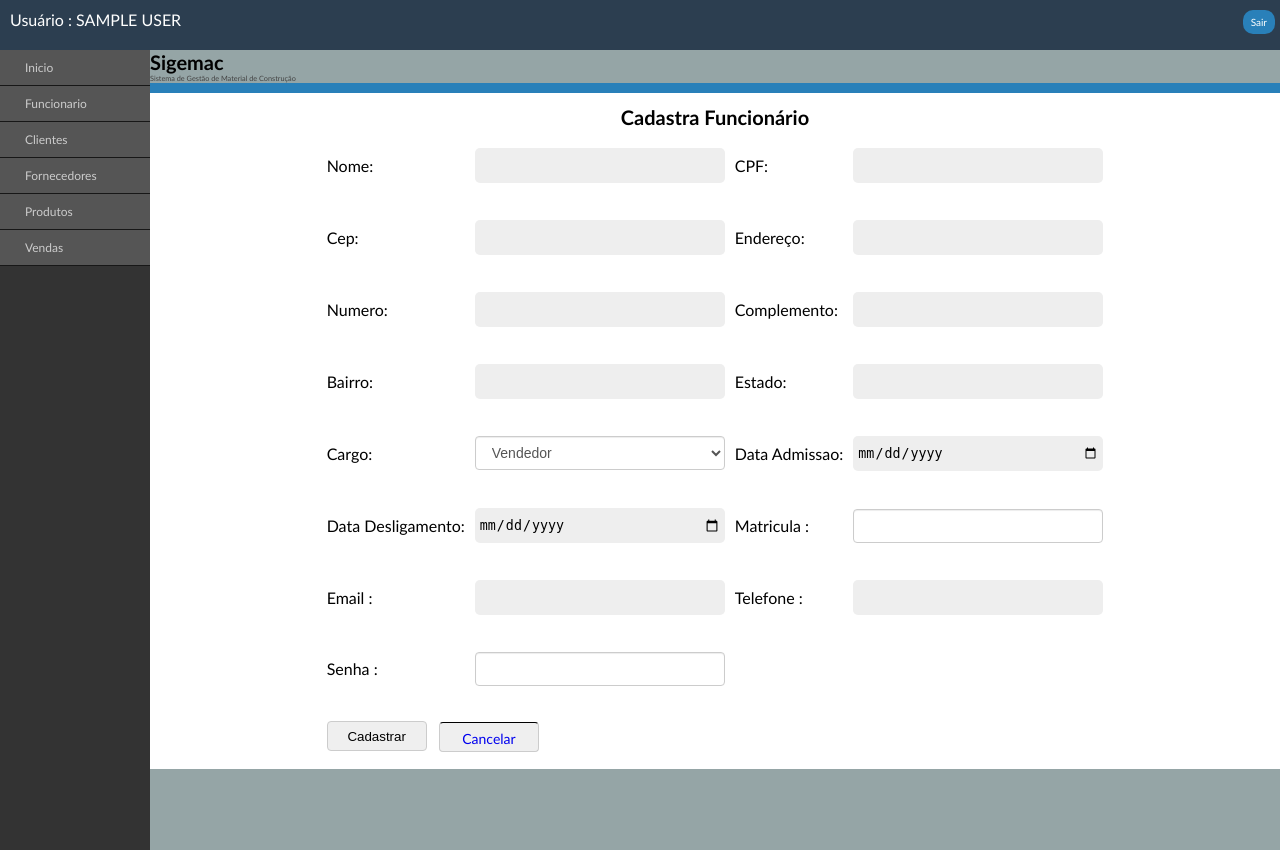
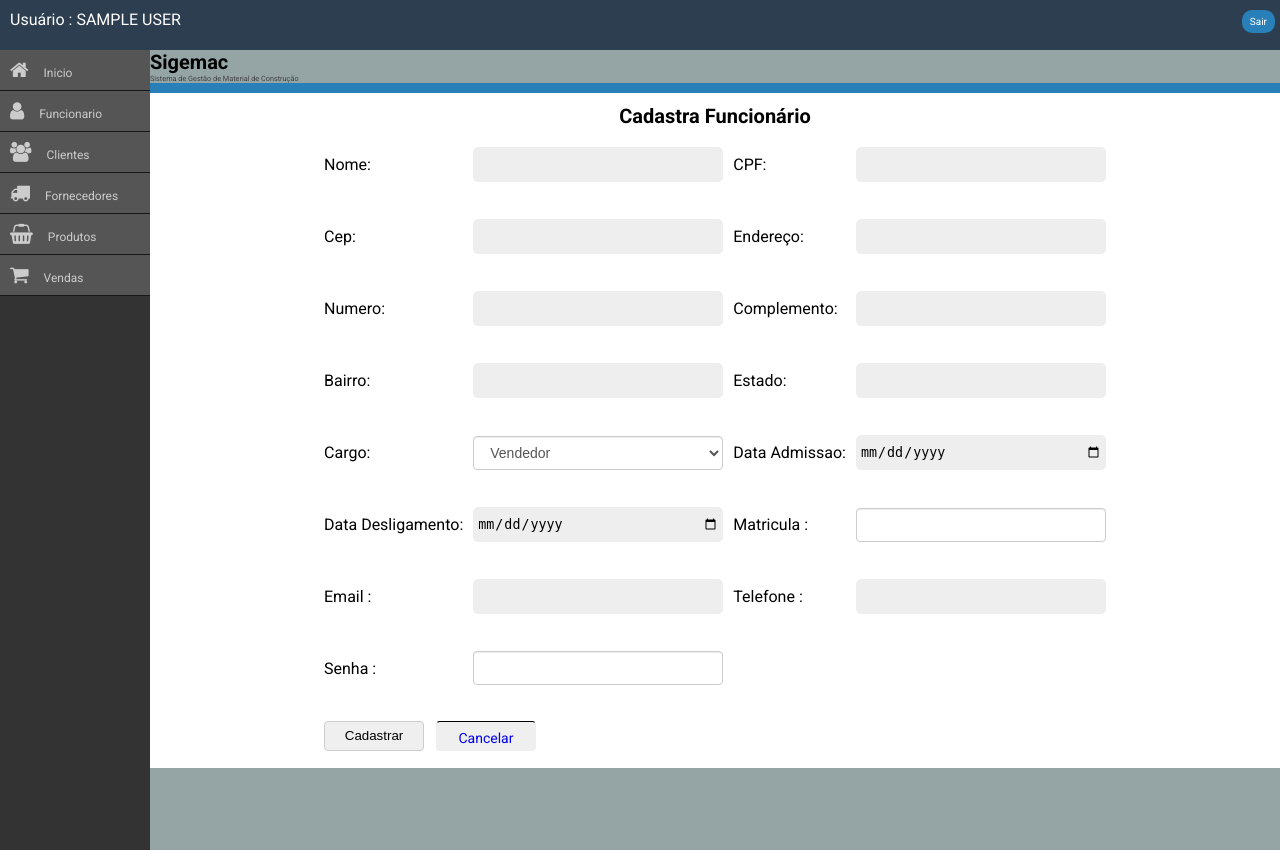
Before and after one commit to viniciuspaulo/estoque, a PHP site: page /funcionario_cadastra.php in a window 1280 px wide. Run offline with PHP 8.4, Linux system fonts and the light colour scheme; the visitor is signed in with stand-in values (Sample User, id 1); some libraries are stand-ins or nearby versions.

Commit message:
validacao

```diff
--- a/cadastra_produtos.php
+++ b/cadastra_produtos.php
@@ -2,6 +2,8 @@
 <head>
 	<title>Painel admin</title>
 	<link rel="stylesheet" type="text/css" href="css/home.css"/>
+	<link rel="stylesheet" type="text/css" href="css/font-awesome.min.css"/>
+	<link rel="stylesheet" href="https://cdnjs.cloudflare.com/ajax/libs/font-awesome/4.7.0/css/font-awesome.min.css">
 	<link rel="stylesheet" type="text/css" href="css/style.css"/>
 	<link rel="stylesheet" type="text/css" href="css/font-awesome.css"/>
 	<style>
--- a/funcionario_cadastra.php
+++ b/funcionario_cadastra.php
@@ -1,7 +1,11 @@
 <html>
 <head>
 	<title>Painel admin</title>
+
 	<link rel="stylesheet" type="text/css" href="css/home.css"/>
+	<link rel="stylesheet" type="text/css" href="css/font-awesome.min.css"/>
+	<link rel="stylesheet" href="https://cdnjs.cloudflare.com/ajax/libs/font-awesome/4.7.0/css/font-awesome.min.css">
+
 	<link rel="stylesheet" type="text/css" href="css/style.css"/>
 	<link rel="stylesheet" type="text/css" href="css/cssutil.css"/>
     <meta http-equiv="Content-Type" content="text/html; charset=utf-8" />
--- a/script.php
+++ b/script.php
@@ -1,4 +1,7 @@
 
+<link rel="stylesheet" type="text/css" href="css/home.css"/>
+<link rel="stylesheet" type="text/css" href="css/font-awesome.min.css"/>
+<link rel="stylesheet" href="https://cdnjs.cloudflare.com/ajax/libs/font-awesome/4.7.0/css/font-awesome.min.css">
 
 <script type="text/javascript" src="js/jquery.js"></script>
 <script type="text/javascript" src="js/mask.min.js"></script>
```
